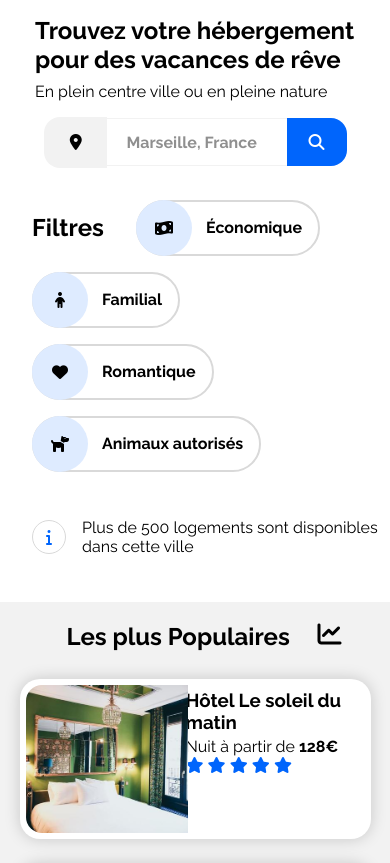
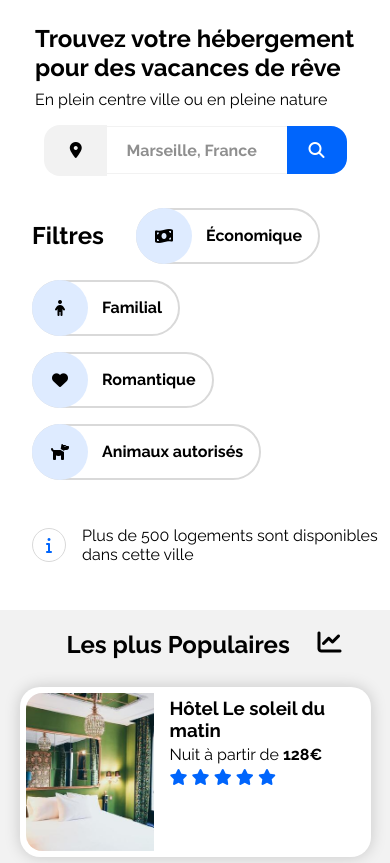
Before and after one commit to TheoCaudan/P2_CaudanTheo, a plain HTML site: page index.html in a window 390 px wide. Shown: the part 174-1037 px from the top of the page. Drawn offline with Linux system fonts and the light colour scheme.

Commit message:
fix bugs affichage

```diff
--- a/style/style.css
+++ b/style/style.css
@@ -1,7 +1,10 @@
 @import url("https://fonts.googleapis.com/css2?family=Raleway:wght@300;400;500;600;700;800;900&display=swap");
 body {
   font-family: "Raleway", "Sans serif";
-  margin: 0;
+  margin-left: auto;
+  margin-right: auto;
+  width: 100%;
+  max-width: 1440px;
 }
 a {
   color: inherit;
@@ -598,10 +601,10 @@ a {
     max-width: 90%;
     margin-left: auto;
     margin-right: auto;
+    height: 170px;
   }
-  .popularMainCardFigureImg, .popularMainCardFigureImgSmall {
-    width: 48%;
-  }
+  .popularMainCardFigureImg, .popularMainCardFigureImgSmall { width: 128px }
+  .popularMainCardFigureCaptionTitle, .popularMainCardDesc, .popularMainCardGrade { margin: 0.25rem 0.75rem 0 9rem }
   .activity { display: none }
   .activitySmallScreen {
     display: flex;
@@ -641,6 +644,9 @@ a {
     width: 85%;
     padding-left: 15%;
   }
+  /*@media screen and (min-width: 384px) and (max-width: 425px) {
+    .popularMainCardFigureCaptionTitle, .popularMainCardDesc, .popularMainCardGrade { margin: 0.25rem 0.75rem 0 10rem }
+  }*/
 }
 @media screen and (min-width: 426px) and (max-width: 768px) {
   .searchHeaderTitle {
```
